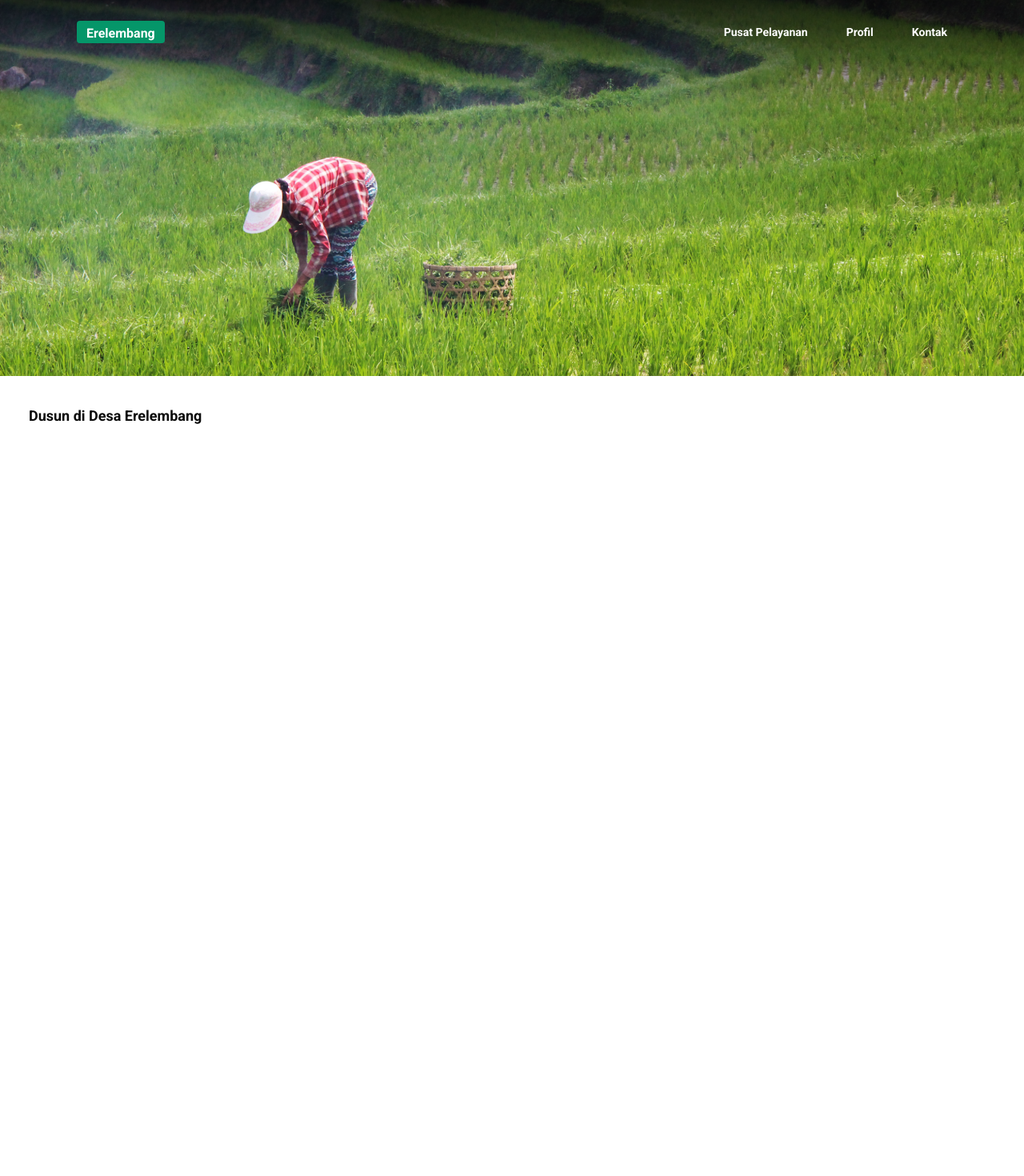
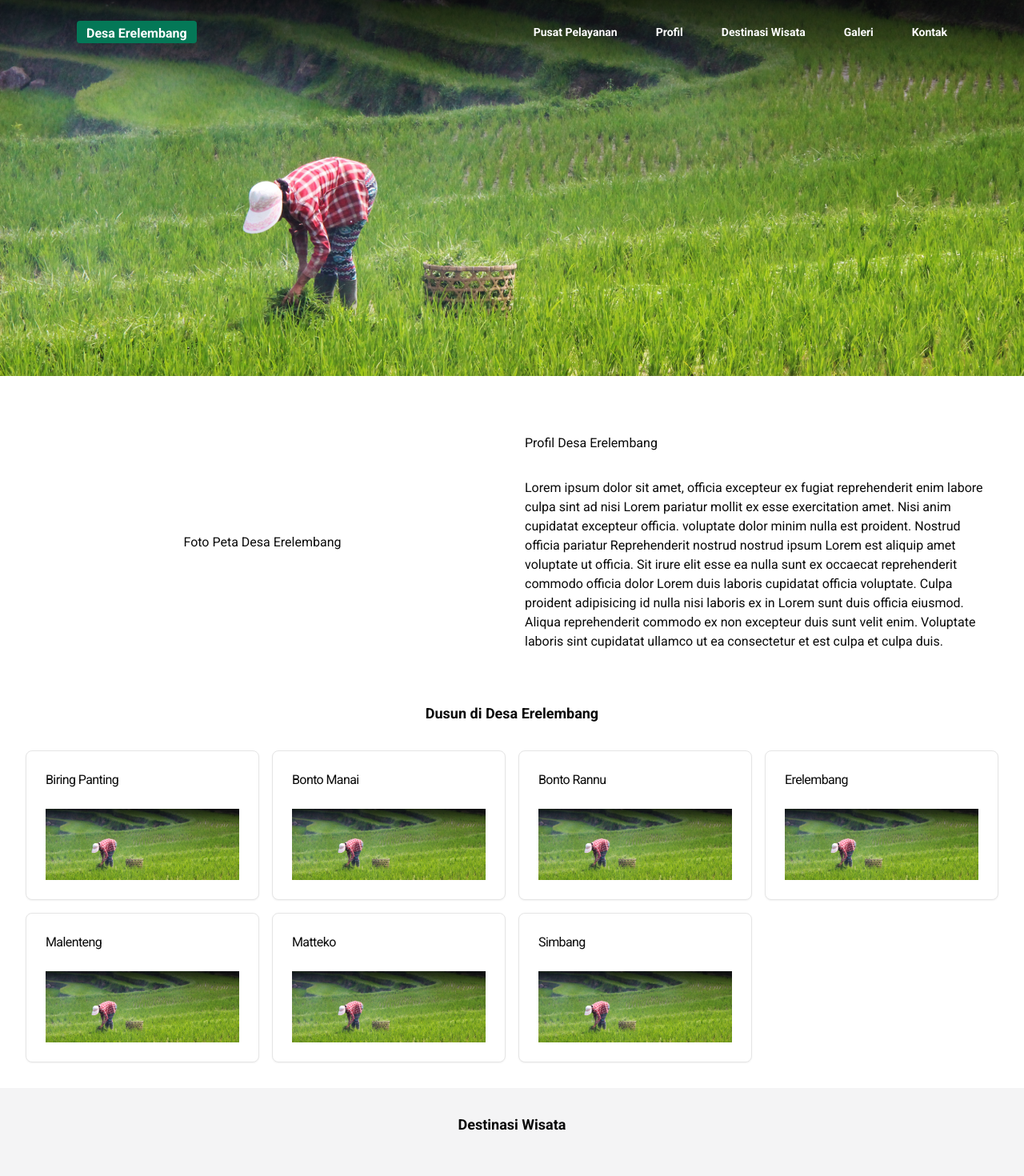
Before and after one commit to southerntw/erelembang-village-site, a Next.js app: page / in a window 1280 px wide. Shown: the top 1470 px of the page at 80% size. Before the commit the page ends 800 px from the top, so only its background shows below. Built offline with nearby package versions, Linux system fonts and the light colour scheme.

Commit message:
feat: add profile, dusun, wisata, visit, and footer section
With dummy descriptions

```diff
--- a/app/(main)/_components/dusun.tsx
+++ b/app/(main)/_components/dusun.tsx
@@ -1,10 +1,21 @@
-import fsPromises from "fs/promises";
-import path from "path";
+import { DusunCard } from "./dusunCard";
 
+// TODO: Fetch Data from json.
 export const Dusun = () => {
   return (
-    <div className="pt-9 px-9 w-full">
-      <h2 className="text-lg font-bold pb-2">Dusun di Desa Erelembang</h2>
+    <div className="pt-8 px-8 w-full pb-8">
+      <div className="flex w-full justify-center">
+        <h2 className="text-lg font-bold pb-8">Dusun di Desa Erelembang</h2>
+      </div>
+      <div className="grid grid-cols-4 gap-4">
+        <DusunCard nama="Biring Panting" foto="/assets/home-banner-2.png" />
+        <DusunCard nama="Bonto Manai" foto="/assets/home-banner-2.png" />
+        <DusunCard nama="Bonto Rannu" foto="/assets/home-banner-2.png" />
+        <DusunCard nama="Erelembang" foto="/assets/home-banner-2.png" />
+        <DusunCard nama="Malenteng" foto="/assets/home-banner-2.png" />
+        <DusunCard nama="Matteko" foto="/assets/home-banner-2.png" />
+        <DusunCard nama="Simbang" foto="/assets/home-banner-2.png" />
+      </div>
     </div>
   );
 };
--- a/app/(main)/_components/dusunCard.tsx
+++ b/app/(main)/_components/dusunCard.tsx
@@ -13,13 +13,17 @@ interface CardProps {
   foto: string;
 }
 
-export const dusunCard = ({ nama, foto }: CardProps) => {
+export const DusunCard = ({ nama, foto }: CardProps) => {
   return (
     <Card>
       <CardHeader>
-        <Image src={foto} fill={true} alt="Foto dusun" />
-        <CardTitle>{nama}</CardTitle>
+        <CardTitle>
+          <p className="font-light text-base">{nama}</p>
+        </CardTitle>
       </CardHeader>
+      <CardContent>
+        <Image src={foto} alt="Foto dusun" width={300} height={300} />
+      </CardContent>
     </Card>
   );
 };
--- /dev/null
+++ b/app/(main)/_components/footer.tsx
@@ -0,0 +1,17 @@
+export const Footer = () => {
+  return (
+    <footer className="bg-emerald-900">
+      <div className="container mx-auto px-6 pb-3 pt-9 flex justify-between items-center">
+        <div>
+          <p className="text-white text-sm mb-2">Website Desa Erelembang</p>
+        </div>
+
+        <div>
+          <p className="text-white text-sm font-bold mb-2">
+            2024 © KKNT 111 Universitas Hasanuddin
+          </p>
+        </div>
+      </div>
+    </footer>
+  );
+};
--- a/app/(main)/_components/header.tsx
+++ b/app/(main)/_components/header.tsx
@@ -1,11 +1,9 @@
 import { Navbar } from "./navbar";
 
-//TODO: Fill H2 later.
-
 export const Header = () => {
+  // TODO: Fill H2 with a greeting.
   return (
-    <div className="top-0 w-full h-[470px] bg-[url('/assets/home-banner-2.png')]">
-      <Navbar />
+    <div className="w-full h-[430px]">
       <div className="w-full h-full items-center flex justify-center pb-20">
         <h2 className="text-white"></h2>
       </div>
--- a/app/(main)/_components/logo.tsx
+++ b/app/(main)/_components/logo.tsx
@@ -5,7 +5,7 @@ const dancingScript = Dancing_Script({ subsets: ["latin"] });
 export const Logo = () => {
   return (
     <div className="">
-      <p className="text-white font-extrabold">Erelembang</p>
+      <p className="text-white font-extrabold">Desa Erelembang</p>
     </div>
   );
 };
--- a/app/(main)/_components/navbar.tsx
+++ b/app/(main)/_components/navbar.tsx
@@ -1,40 +1,87 @@
 "use client";
-import { useState } from "react";
+import { useState, useEffect } from "react";
 import { Logo } from "./logo";
 import React from "react";
 import Link from "next/link";
+import { cn } from "@/lib/utils";
 
 export const Navbar = () => {
+  // TODO: Add hamburger bar for smaller screens.
+  // TODO: When focused/active, make it into some color.
+
   const [isOpen, setIsOpen] = useState(false);
   const toggle = () => {
     setIsOpen(isOpen);
   };
+
+  const [scrolled, setScrolled] = useState(false);
+
+  useEffect(() => {
+    const handleScroll = () => {
+      if (window.scrollY > 0) {
+        setScrolled(true);
+      } else {
+        setScrolled(false);
+      }
+    };
+
+    window.addEventListener("scroll", handleScroll);
+
+    return () => {
+      window.removeEventListener("scroll", handleScroll);
+    };
+  }, []);
+
   return (
-    <>
-      <div className="w-full h-20 z-99999 bg-transparent sticky top-0 px-20">
+    <div
+      className={cn(
+        "w-full h-20 z-50 bg-transparent sticky top-0 px-20 transition ease-in-out duration-300",
+        scrolled &&
+          "w-full h-20 z-50 bg-white sticky top-0 px-20 drop-shadow-md",
+      )}
+    >
       <div className="container mx-auto px-4 h-full">
         <div className="flex justify-between items-center h-full">
-            <Link href="/" className="pt-1 px-3 bg-emerald-600 rounded-sm ">
+          <Link href="/" className="pt-1 px-3 bg-emerald-700 rounded-sm ">
             <Logo />
           </Link>
-            <ul className="hidden md:flex gap-x-12 text-white">
+          <ul
+            className={cn(
+              "hidden md:flex gap-x-12 text-white transition ease-in-out duration-300",
+              scrolled && "text-black",
+            )}
+          >
             <li>
               <Link href="/pelayanan">
-                  <p className="text-white text-sm font-bold hover:text-emerald-500">
+                <p className=" text-sm font-bold hover:text-emerald-500">
                   Pusat Pelayanan
                 </p>
               </Link>
             </li>
             <li>
               <Link href="/profil">
-                  <p className="text-white text-sm font-bold hover:text-emerald-500">
+                <p className=" text-sm font-bold hover:text-emerald-500">
                   Profil
                 </p>
               </Link>
             </li>
             <li>
+              <Link href="/profil">
+                <p className=" text-sm font-bold hover:text-emerald-500">
+                  Destinasi Wisata
+                </p>
+              </Link>
+            </li>
+            <li>
+              <Link href="/profil">
+                <p className=" text-sm font-bold hover:text-emerald-500">
+                  Galeri
+                </p>
+              </Link>
+            </li>
+            <li>
               <Link href="/kontak">
-                  <p className="text-white text-sm font-bold hover:text-emerald-500">
+                <p className=" text-sm font-bold hover:text-emerald-500">
                   Kontak
                 </p>
               </Link>
@@ -43,6 +90,5 @@ export const Navbar = () => {
         </div>
       </div>
     </div>
-    </>
   );
 };
--- /dev/null
+++ b/app/(main)/_components/profil.tsx
@@ -0,0 +1,27 @@
+export const Profil = () => {
+  return (
+    <div className="pt-8 px-8 w-full pb-8">
+      <div className="grid grid-cols-2 gap-8">
+        <div className="flex items-center justify-center">
+          <p>Foto Peta Desa Erelembang</p>
+        </div>
+        <div>
+          <h2 className="pb-8">Profil Desa Erelembang</h2>
+          <p>
+            Lorem ipsum dolor sit amet, officia excepteur ex fugiat
+            reprehenderit enim labore culpa sint ad nisi Lorem pariatur mollit
+            ex esse exercitation amet. Nisi anim cupidatat excepteur officia.
+            voluptate dolor minim nulla est proident. Nostrud officia pariatur
+            Reprehenderit nostrud nostrud ipsum Lorem est aliquip amet voluptate
+            ut officia. Sit irure elit esse ea nulla sunt ex occaecat
+            reprehenderit commodo officia dolor Lorem duis laboris cupidatat
+            officia voluptate. Culpa proident adipisicing id nulla nisi laboris
+            ex in Lorem sunt duis officia eiusmod. Aliqua reprehenderit commodo
+            ex non excepteur duis sunt velit enim. Voluptate laboris sint
+            cupidatat ullamco ut ea consectetur et est culpa et culpa duis.
+          </p>
+        </div>
+      </div>
+    </div>
+  );
+};
--- /dev/null
+++ b/app/(main)/_components/visit.tsx
@@ -0,0 +1,7 @@
+export const Visit = () => {
+  return (
+    <div className="flex pt-8 px-8 w-full pb-8 justify-center">
+      <h2 className="pb-8 font-bold text-lg">Kunjungi Desa Erelembang!</h2>
+    </div>
+  );
+};
--- /dev/null
+++ b/app/(main)/_components/wisata.tsx
@@ -0,0 +1,9 @@
+export const Wisata = () => {
+  return (
+    <div className="pt-8 px-8 w-full pb-8 bg-zinc-100">
+      <div className="flex w-full justify-center">
+        <h2 className="text-lg font-bold pb-8">Destinasi Wisata</h2>
+      </div>
+    </div>
+  );
+};
--- a/app/(main)/page.tsx
+++ b/app/(main)/page.tsx
@@ -1,12 +1,22 @@
 import { Header } from "./_components/header";
 import { Dusun } from "./_components/dusun";
+import { Profil } from "./_components/profil";
+import { Wisata } from "./_components/wisata";
+import { Visit } from "./_components/visit";
+import { Footer } from "./_components/footer";
+import { Navbar } from "./_components/navbar";
 
 export default function Home() {
-  // TODO: Masukkan gambar di sini. 382 x 470 px
+  // TODO: Handle smaller screens, especially mobile!
   return (
-    <div>
+    <div className="bg-[url('/assets/home-banner-2.png')] bg-no-repeat bg-clip-content">
+      <Navbar />
       <Header />
+      <Profil />
       <Dusun />
+      <Wisata />
+      <Visit />
+      <Footer />
     </div>
   );
 }
--- a/app/layout.tsx
+++ b/app/layout.tsx
@@ -11,7 +11,7 @@ const roboto = Roboto({
 });
 
 export const metadata: Metadata = {
-  title: "Situs Desa Erelembang",
+  title: "Desa Erelembang | Website Desa Erelembang",
   description: "Selamat datang di Desa Erelembang!",
 };
 
```
Lines whose indentation alone changed are shown as unchanged.
